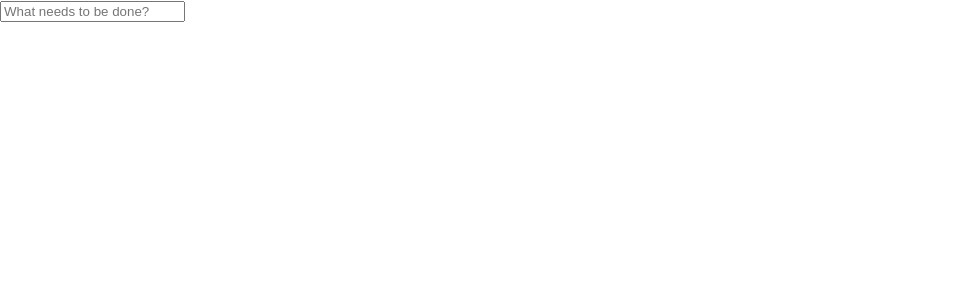
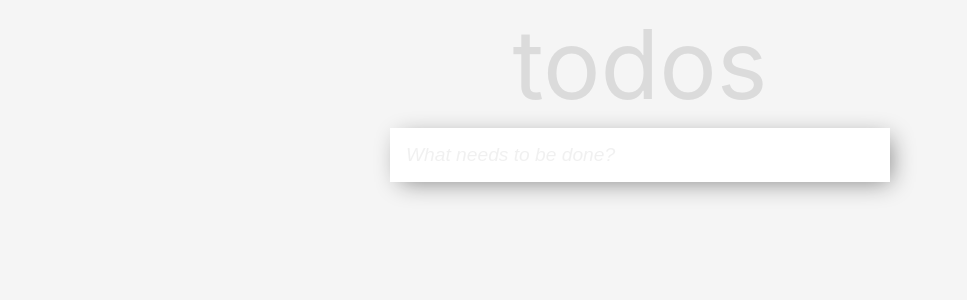
Before and after one commit to wonszfill/todos_clone, a React (Create React App) app in the folder to-do/: page / in a window 1280 px wide. Shown: the top 300 px of the page, without its empty margins (0-967 px from the left). Built offline with nearby package versions, Linux system fonts and the light colour scheme.

Commit message:
Add styling, check buttons

```diff
--- a/to-do/src/App.js
+++ b/to-do/src/App.js
@@ -5,18 +5,50 @@
 import { TodoItem } from './components/todoItem/todoItem';
 import { AddItem } from './components/addItem/AddItem';
 
+const StyledApp = styled.div`
+	display: flex;
+	justify-content: center;
+`
+
+const StyledAppWraper = styled.div`
+	width: 100%;
+	max-width: 500px;
+`
+
+const StyledAppTitle = styled.h1`
+	font-size: 6rem;
+	opacity: 0.1;
+	margin: 1rem;
+`
+
+const StyledTodosWrapper = styled.div`
+	width: 100%;
+	display: flex;
+	flex-direction: column;
+	align-items: center;
+	background: white;
+	box-shadow: grey 5px 5px 25px -5px;
+`
+
 function App() {
 
 
 
   	const [notes, setNotes] = useState([]);
 
-  	return <div>
-		  <AddItem setNotes={setNotes}/>
-		{ notes.map((note, index) =>
-			<TodoItem note={note} index={index}/>
-		)}
-		</div>
+  	return (
+	  	<StyledApp>
+			<StyledAppWraper>
+				<StyledAppTitle>todos</StyledAppTitle>
+				<StyledTodosWrapper>
+					<AddItem setNotes={setNotes}/>
+					{ notes.map((note, index) =>
+						<TodoItem note={note} index={index}/>
+					)}
+				</StyledTodosWrapper>
+			</StyledAppWraper>
+		</StyledApp>
+	)
 }
 
 export default App;
--- a/to-do/src/components/addItem/AddItem.jsx
+++ b/to-do/src/components/addItem/AddItem.jsx
@@ -1,6 +1,19 @@
 import styled from "styled-components";
 
+const StyledAddItem = styled.input`
+    padding: 1rem;
+    box-sizing: border-box;
+    font-size: 1.2rem;
+    border: none;
+    width: 100%;
+    margin: 0;
+    background: white;
+    &::placeholder {
+        font-style: italic;
+        opacity: 0.1;
+    }
 
+`
 
 export const AddItem = ({setNotes}) => {
 
@@ -14,7 +27,10 @@
     }
 
     return (
-        <input placeholder="What needs to be done?" onKeyDown={onClickHandle}>
-        </input>
+        <StyledAddItem
+            type="text"
+            placeholder="What needs to be done?"
+            onKeyDown={onClickHandle}>
+        </StyledAddItem>
      );
 }
--- a/to-do/src/components/todoItem/todoItem.jsx
+++ b/to-do/src/components/todoItem/todoItem.jsx
@@ -1,11 +1,40 @@
 import styled from "styled-components";
+
+const StyledTodoItem = styled.div`
+    padding: 0.4rem;
+    font-size: 1.2rem;
+    border: none;
+    width: 100%;
+    margin: 0;
+    box-sizing: border-box;
+    border-top: 1px solid rgba(128,128,128,0.3);
+    display: flex;
+    justify-content: start;
+    align-items: center;
+`
+
+const StyledCheckbox = styled.input`
+    --radius: 2rem;
+    width: var(--radius);
+    height: var(--radius);
+    margin-right: 0.8rem;
+    border-radius: 50%;
+    border: 1px solid #ddd;
+    appearance: none;
+    &:checked{
+        background: red;
+    }
+`
 
 export const TodoItem = ({note, index}) => {
     return (
-    <div>
+    <StyledTodoItem>
+        <StyledCheckbox
+        type="checkbox"
+        // checked={note.isDone}
+        />
         {index}
-        {note.isDone}
         {note.text}
-    </div>
+    </StyledTodoItem>
     );
 }
--- a/to-do/src/index.css
+++ b/to-do/src/index.css
@@ -1,3 +1,53 @@
+/* http://meyerweb.com/eric/tools/css/reset/
+   v2.0 | 20110126
+   License: none (public domain)
+*/
+
+html, body, div, span, applet, object, iframe,
+h1, h2, h3, h4, h5, h6, p, blockquote, pre,
+a, abbr, acronym, address, big, cite, code,
+del, dfn, em, img, ins, kbd, q, s, samp,
+small, strike, strong, sub, sup, tt, var,
+b, u, i, center,
+dl, dt, dd, ol, ul, li,
+fieldset, form, label, legend,
+table, caption, tbody, tfoot, thead, tr, th, td,
+article, aside, canvas, details, embed,
+figure, figcaption, footer, header, hgroup,
+menu, nav, output, ruby, section, summary,
+time, mark, audio, video {
+	margin: 0;
+	padding: 0;
+	border: 0;
+	font-size: 100%;
+	font: inherit;
+	vertical-align: baseline;
+}
+/* HTML5 display-role reset for older browsers */
+article, aside, details, figcaption, figure,
+footer, header, hgroup, menu, nav, section {
+	display: block;
+}
+body {
+	line-height: 1;
+}
+ol, ul {
+	list-style: none;
+}
+blockquote, q {
+	quotes: none;
+}
+blockquote:before, blockquote:after,
+q:before, q:after {
+	content: '';
+	content: none;
+}
+table {
+	border-collapse: collapse;
+	border-spacing: 0;
+}
+
+
 body {
   margin: 0;
   font-family: -apple-system, BlinkMacSystemFont, 'Segoe UI', 'Roboto', 'Oxygen',
@@ -5,6 +55,9 @@
     sans-serif;
   -webkit-font-smoothing: antialiased;
   -moz-osx-font-smoothing: grayscale;
+  font-size: 10px;
+  background: #f5f5f5;
+  text-align: center;
 }
 
 code {
```
